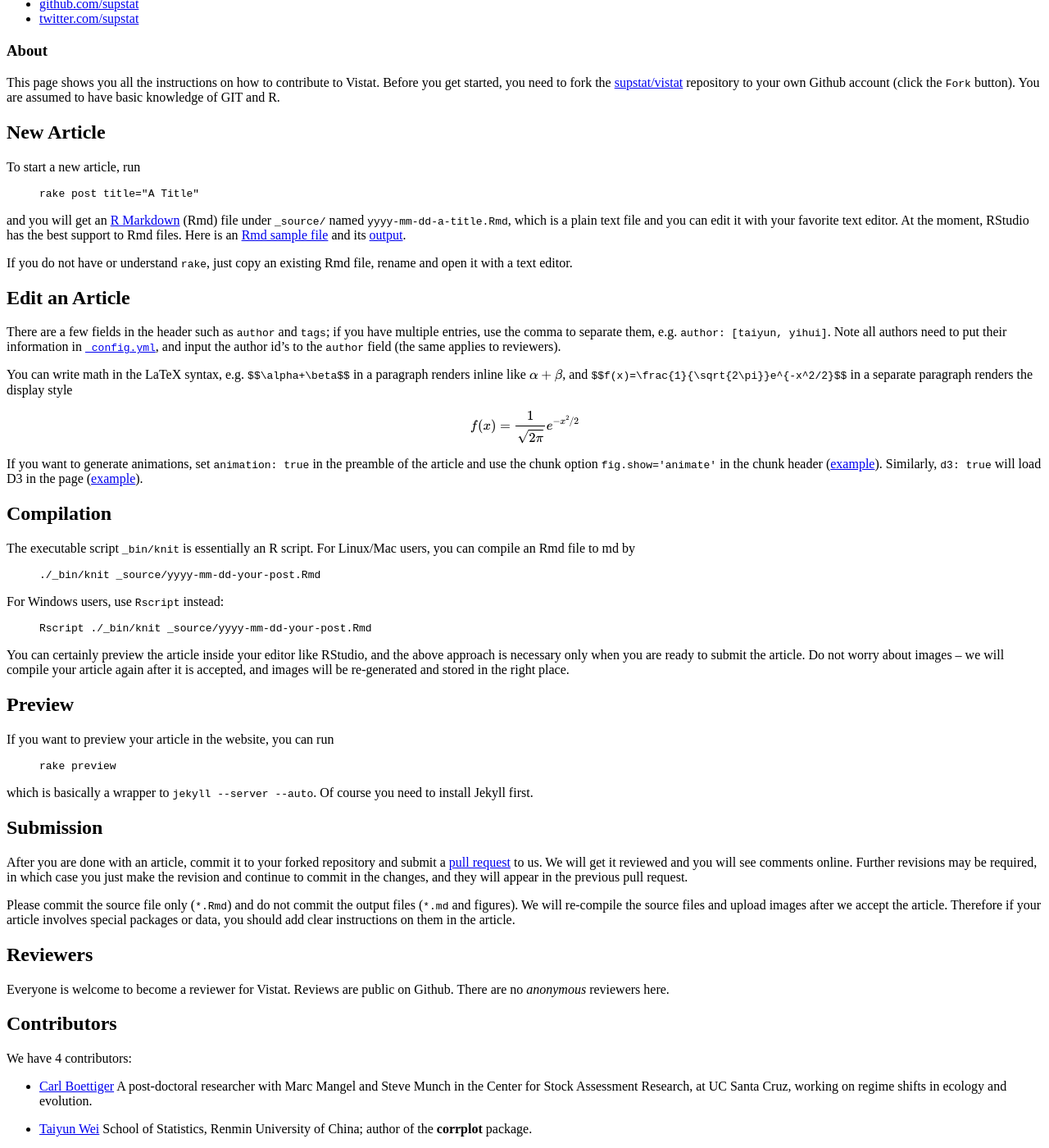
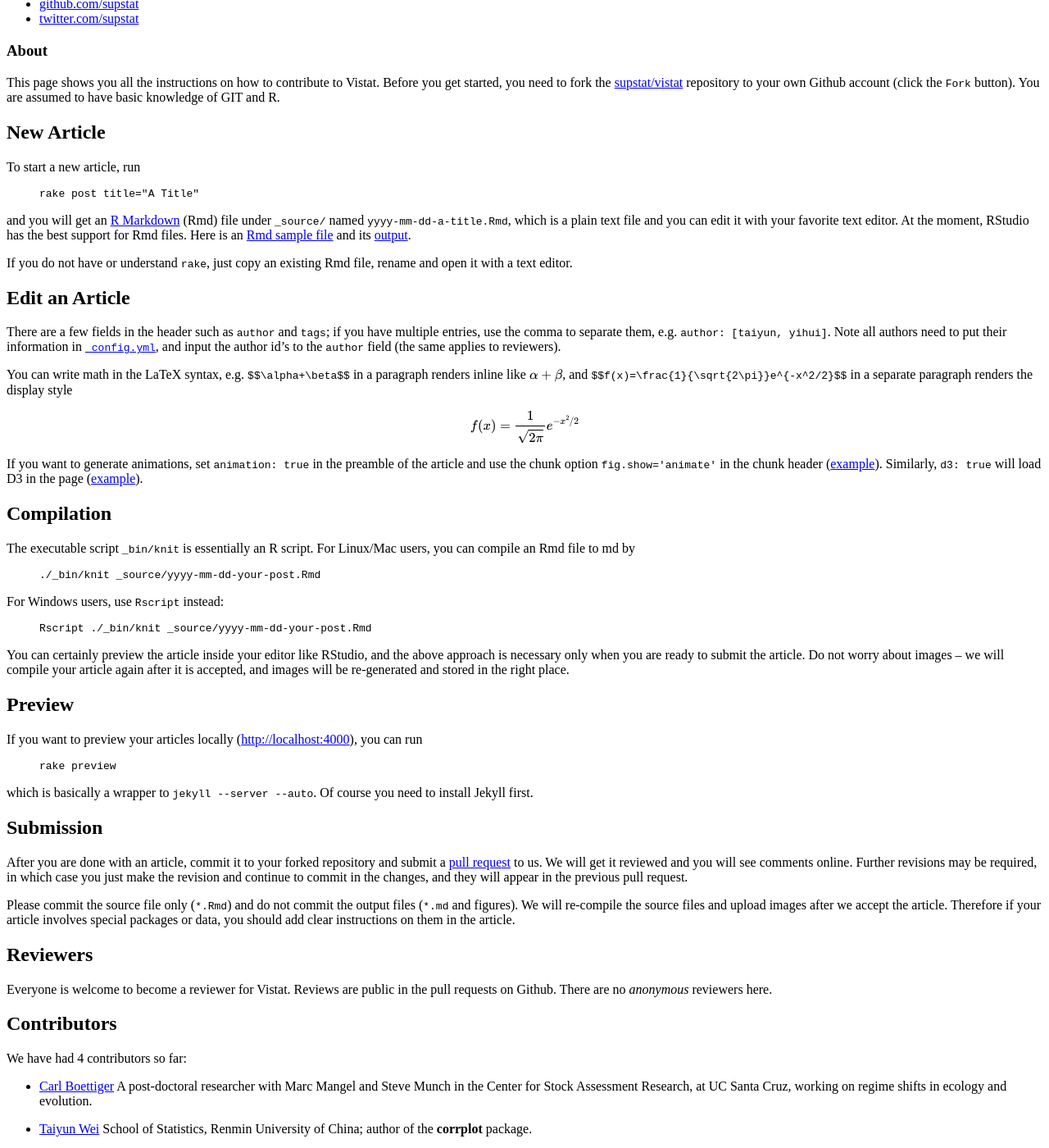
Before and after one commit to yulijia/vistat, a Jekyll site: the page built from about.md, in a window 1280 px wide and 1400 px high, scrolled down 286 px. Shown: the whole window at 82% size. Built offline with Jekyll 4.4.1, drawn with Linux system fonts in a browser that asks for light colours; formulas are drawn with MathJax 3.

Commit message:
slight language tweaks

```diff
--- a/about.md
+++ b/about.md
@@ -15,7 +15,7 @@ To start a new article, run
 rake post title="A Title"
 {% endhighlight %}
 
-and you will get an [R Markdown](http://www.rstudio.com/ide/docs/authoring/using_markdown) (Rmd) file under `_source/` named `yyyy-mm-dd-a-title.Rmd`, which is a plain text file and you can edit it with your favorite text editor. At the moment, RStudio has the best support to Rmd files. Here is an [Rmd sample file](https://github.com/yihui/knitr-examples/blob/master/001-minimal.Rmd) and its [output](https://github.com/yihui/knitr-examples/blob/master/001-minimal.md).
+and you will get an [R Markdown](http://www.rstudio.com/ide/docs/authoring/using_markdown) (Rmd) file under `_source/` named `yyyy-mm-dd-a-title.Rmd`, which is a plain text file and you can edit it with your favorite text editor. At the moment, RStudio has the best support for Rmd files. Here is an [Rmd sample file](https://github.com/yihui/knitr-examples/blob/master/001-minimal.Rmd) and its [output](https://github.com/yihui/knitr-examples/blob/master/001-minimal.md).
 
 If you do not have or understand `rake`, just copy an existing Rmd file, rename and open it with a text editor.
 
@@ -47,7 +47,7 @@ You can certainly preview the article inside your editor like RStudio, and the a
 
 ## Preview
 
-If you want to preview your article in the website, you can run
+If you want to preview your articles locally (<http://localhost:4000>), you can run
 
 {% highlight bash %}
 rake preview
@@ -63,11 +63,11 @@ Please commit the source file only (`*.Rmd`) and do not commit the output files
 
 ## Reviewers
 
-Everyone is welcome to become a reviewer for Vistat. Reviews are public on Github. There are no _anonymous_ reviewers here.
+Everyone is welcome to become a reviewer for Vistat. Reviews are public in the pull requests on Github. There are no _anonymous_ reviewers here.
 
 ## Contributors
 
-We have {{site.authors | size}} contributors:
+We have had {{site.authors | size}} contributors so far:
 
 {% for author in site.authors %}
 - [{{author[1].name}}]({{author[1].homepage}}) {{ author[1].bio }}
```
